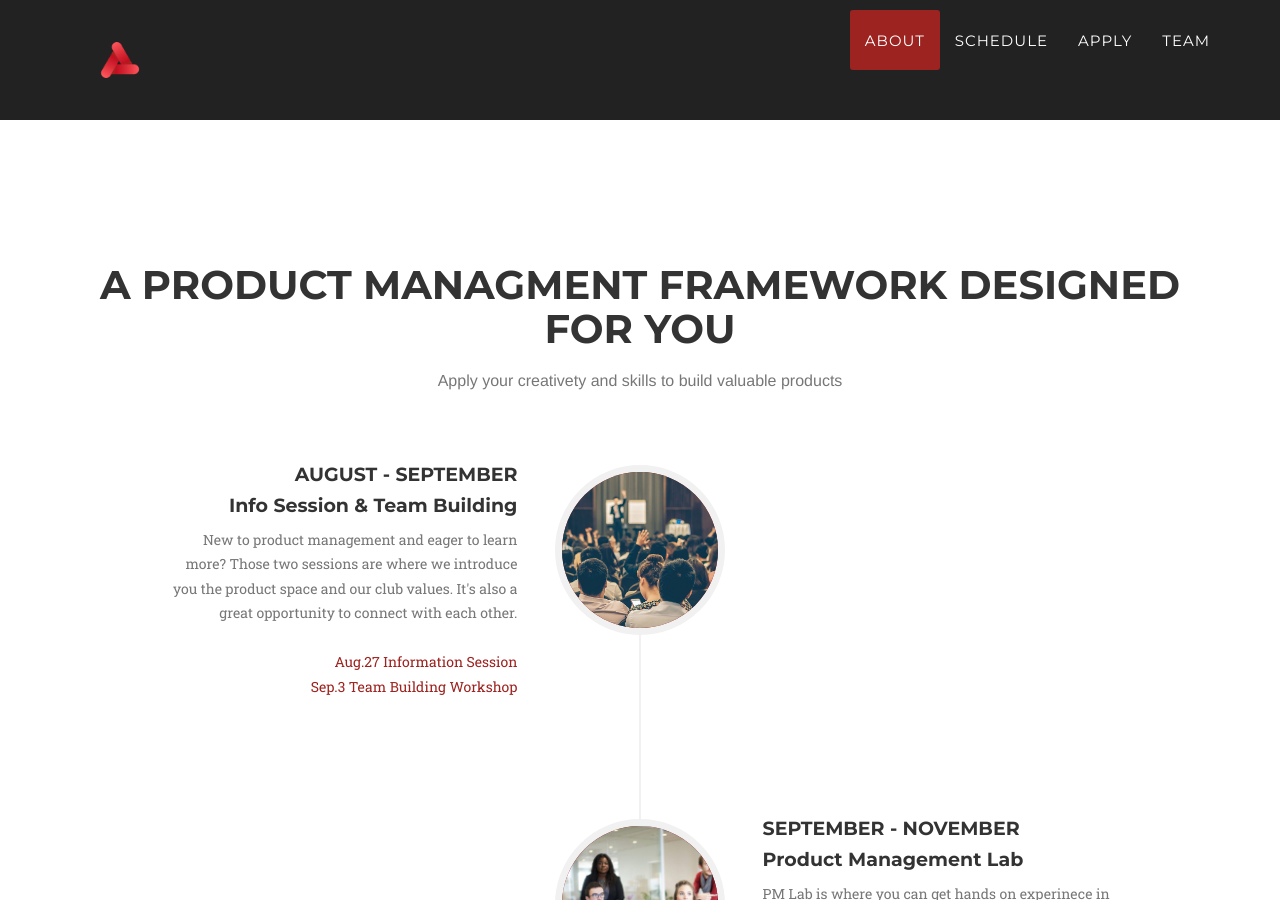
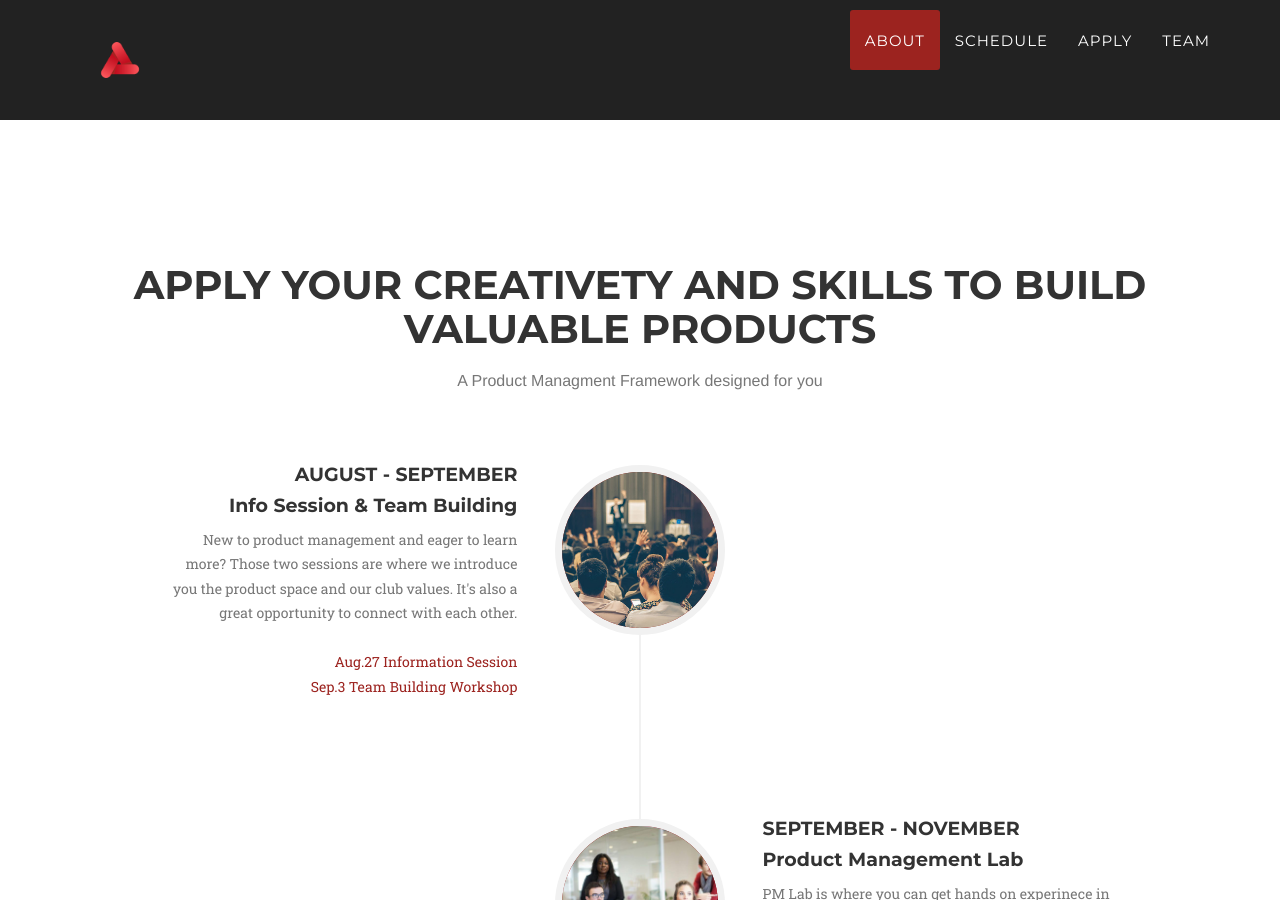
Before and after one commit to unc-pmclub/main-website, a Jekyll site: the page built from index.html, in a window 1280 px wide and 900 px high, scrolled down 1411 px. Built offline with Jekyll 4.4.1, drawn with Linux system fonts in a browser that asks for light colours; some web fonts are replaced.

Commit message:
Update fmwork.html

```diff
--- a/_includes/fmwork.html
+++ b/_includes/fmwork.html
@@ -2,8 +2,8 @@
         <div class="container">
             <div class="row">
                 <div class="col-lg-12 text-center">
-                    <h2 class="section-heading">A Product Managment Framework designed for you</h2>
-                    <h3 class="section-subheading text-muted">Apply your creativety and skills to build valuable products</h3>
+                    <h2 class="section-heading">Apply your creativety and skills to build valuable products</h2>
+                    <h3 class="section-subheading text-muted">A Product Managment Framework designed for you</h3>
                 </div>
             </div>
             <div class="row">
```
